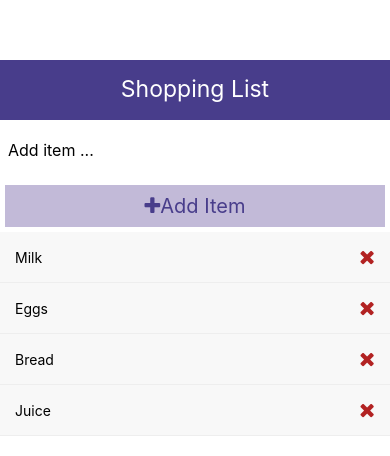
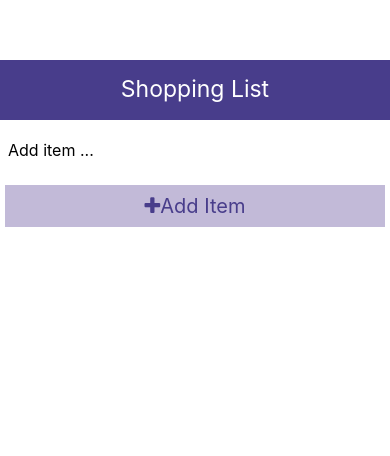
Before and after one commit to Kawsikan/Todo-React-Native, a React Native app: screen / in a window 390 px wide. Shown: the top 456 px of the page. Built offline with nearby package versions, Linux system fonts and the light colour scheme.

Commit message:
removed hard coded text

```diff
--- a/App.js
+++ b/App.js
@@ -9,12 +9,7 @@ import AddItem from './components/AddItem';
 
 const App = () => {
 
-  const [items, setItems] = useState([
-    { id: uuidv4(), text: 'Milk' },
-    { id: uuidv4(), text: 'Eggs' },
-    { id: uuidv4(), text: 'Bread' },
-    { id: uuidv4(), text: 'Juice' }
-  ]);
+  const [items, setItems] = useState([]);
 
   const deleteItem = (id) => {
     setItems(preItems => {
```
